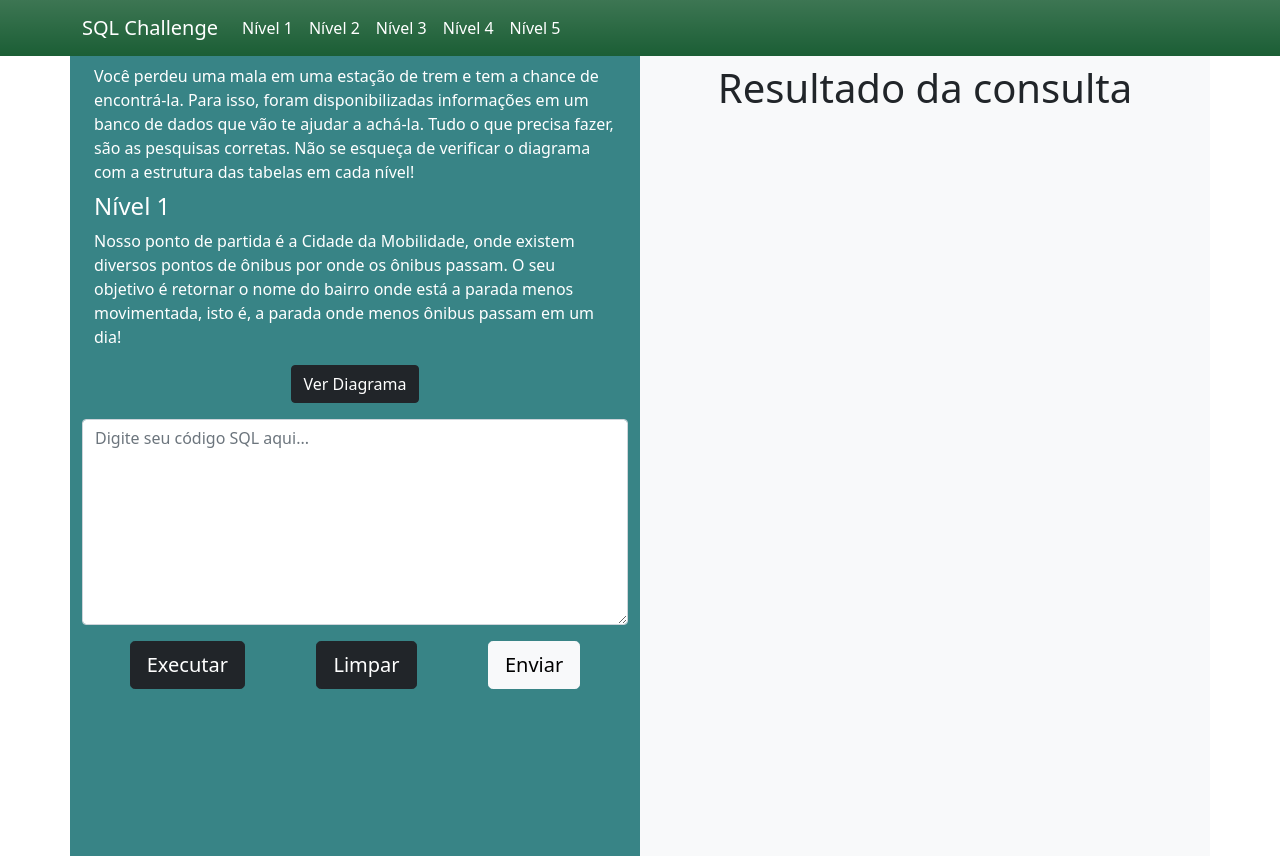
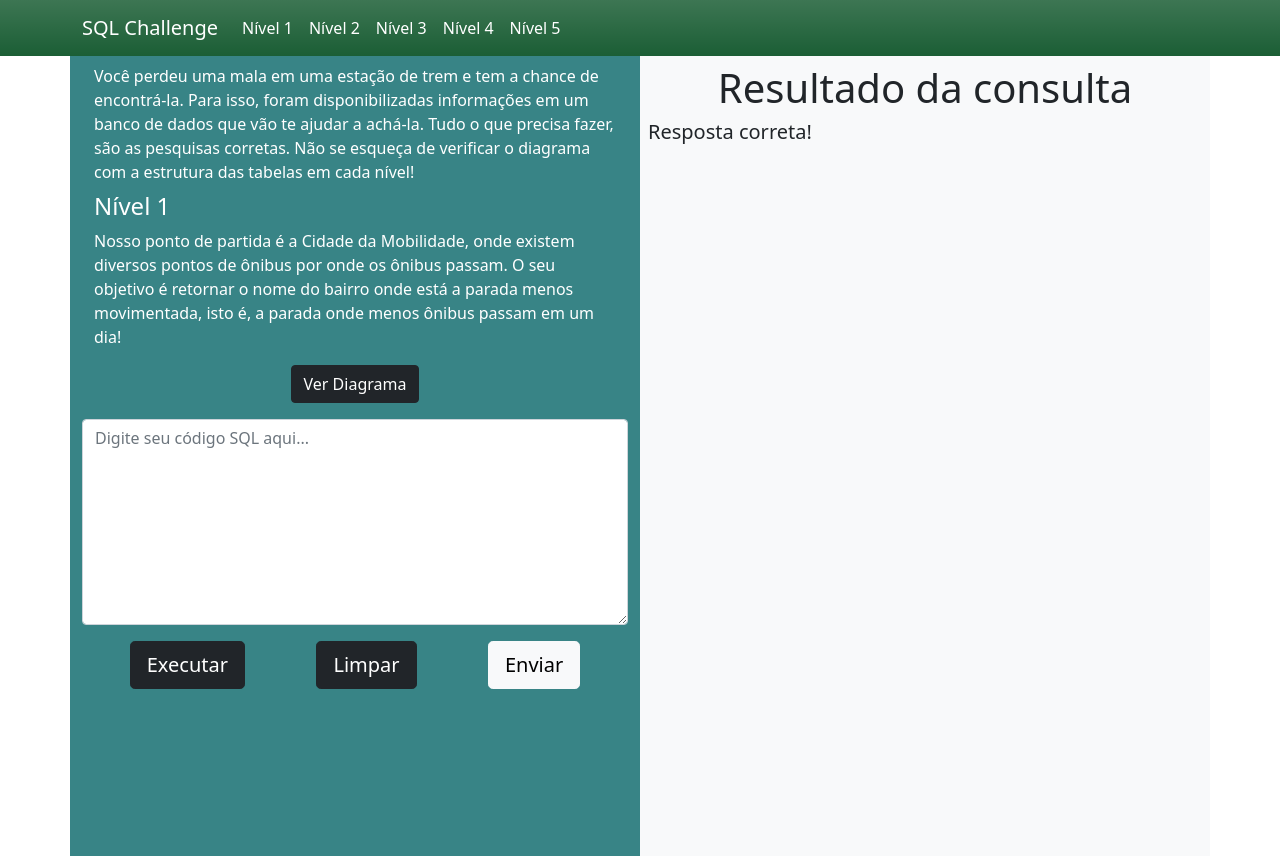
Before and after one commit to SamGomes52/sql-challenge-react, a React (Create React App) app in the folder client/: page / in a window 1280 px wide. Built offline with nearby package versions, Linux system fonts and the light colour scheme.

Commit message:
Validação funcional

```diff
--- a/client/src/site/Levels/nivel1.jsx
+++ b/client/src/site/Levels/nivel1.jsx
@@ -7,7 +7,7 @@ function Nivel1() {
   return (
     <div>
       <Menu />
-      <Base descricao={descricoes[0]} />
+      <Base descricao={descricoes[0]} nivel="1" />
     </div>
   );
 }
--- a/client/src/site/components/base.jsx
+++ b/client/src/site/components/base.jsx
@@ -1,23 +1,47 @@
 import React, { useState } from "react";
 import ModalDiagrama from "./modalDiagrama";
 import Axios from "axios";
+import ResultadoConsulta from "./resultadoConsulta";
 
 function Base(props) {
   const [consulta, setConsulta] = useState();
   const [resultadoConsulta, setResultadoConsulta] = useState();
+  const [respostaCorreta, setRespostaCorreta] = useState();
+  const [resultadoEhCerto, setResultadoEhCerto] = useState();
 
   function alteraConsulta(event) {
     setConsulta(event.target.value);
   }
 
-  function cliqueExecutar(event) {
-    Axios.post("http://localhost:3001/consultar", {
-      consultaUsuario: consulta,
-    }).then((resp) => {
-      console.log(resp.data);
-      setResultadoConsulta(resp.data);
-    });
+  function cliqueExecutar() {
+    if (consulta !== undefined && consulta !== ' ') {
+      Axios.post("http://localhost:3001/consultar", {
+        consultaUsuario: consulta,
+      }).then((resp) => {
+        console.log("Resposta consulta usuário: " + JSON.stringify(resp.data));
+        setResultadoConsulta(resp.data);
+      });
+    }
   }
+
+  function cliqueEnviar(event) {
+    cliqueExecutar();
+    if (consulta !== undefined && consulta !== ' ') {
+      Axios.post("http://localhost:3001/respostas", {
+        nivel: props.nivel,
+      }).then((resp) => {
+        console.log("Resposta certa: " + resp.data[0]['RESPOSTA']);
+        setRespostaCorreta(resp.data[0]['RESPOSTA']);
+      });
+      setResultadoEhCerto(respostaCorreta == JSON.stringify(resultadoConsulta));
+      // if (resultadoEhCerto) {
+      //   alert("Resposta certa!!");
+      // } else {
+      //   alert("Resposta errada!!");
+      // }
+    }
+  }
+
 
   return (
     <div id="base">
@@ -57,7 +81,7 @@ function Base(props) {
               <button type="button" className="mx-auto btn btn-dark btn-lg">
                 Limpar
               </button>
-              <button type="button" className="mx-auto btn btn-light btn-lg">
+              <button type="button" className="mx-auto btn btn-light btn-lg" onClick={cliqueEnviar}>
                 Enviar
               </button>
             </div>
@@ -66,7 +90,7 @@ function Base(props) {
           <div className="col-lg-6 bg-light p-2">
             <h1 className="d-flex justify-content-center">Resultado da consulta</h1>
             <div id="resultados-consulta">
-              <div><pre>{resultadoConsulta?.map((resultadoLinha) => <div>{JSON.stringify(resultadoLinha)}</div>)}</pre></div>
+              <ResultadoConsulta resultadoConsulta={resultadoConsulta} resultadoEhCerto={respostaCorreta == JSON.stringify(resultadoConsulta)}/>
             </div>
           </div>
 
--- /dev/null
+++ b/client/src/site/components/resultadoConsulta.jsx
@@ -0,0 +1,19 @@
+import React from "react";
+
+function ResultadoConsulta (props) {
+    var resposta;
+    if (props.resultadoEhCerto) {
+        resposta = "Resposta correta!"
+    } else {
+        resposta = "Resposta errada!"
+    }
+
+    try {
+        return (<div>{props.resultadoConsulta?.map((resultadoLinha) => <div>{JSON.stringify(resultadoLinha)}</div>)}<h5>{resposta}</h5></div>);
+    } catch (error) {
+        return <div><h5>Erro: operação inválida!</h5><h5>{resposta}</h5></div>
+    }
+
+}
+
+export default ResultadoConsulta;
```
Also changed, not shown: 1 other file (tests, documents, lock files or other folders).
